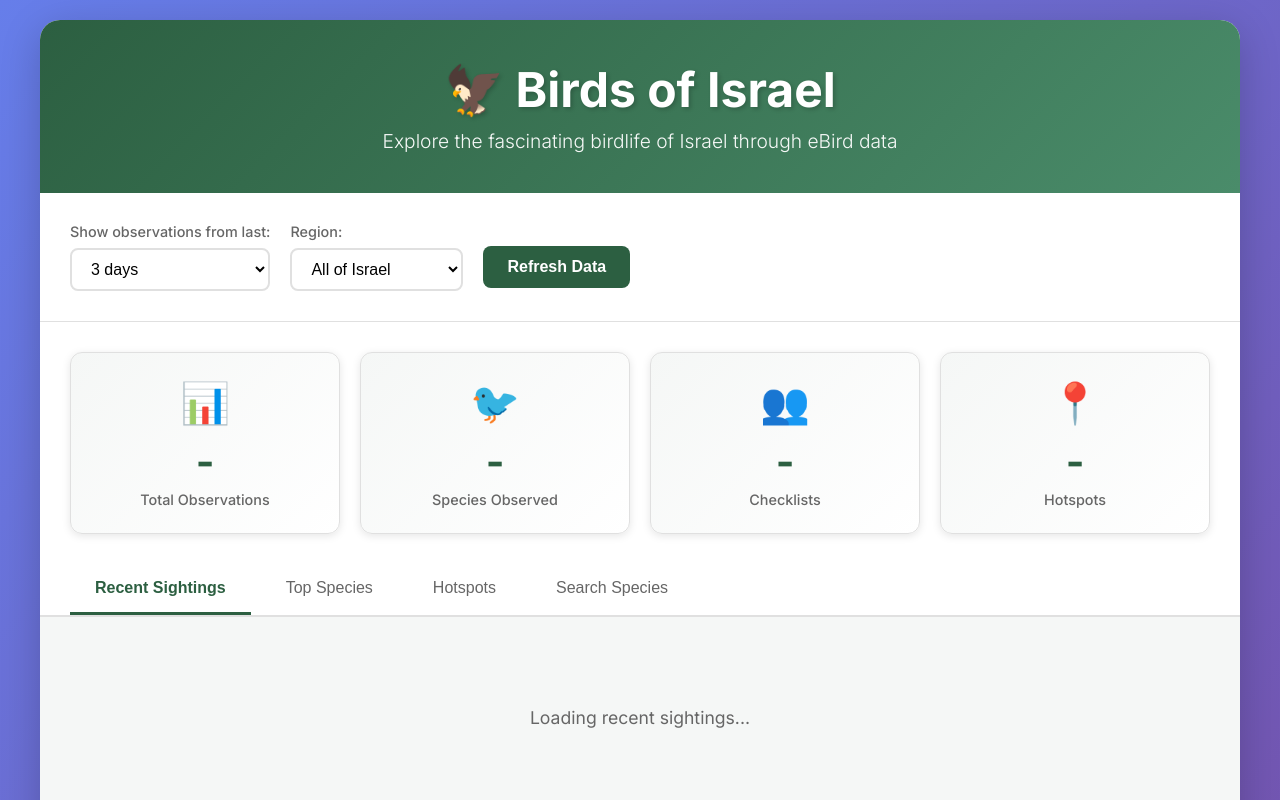
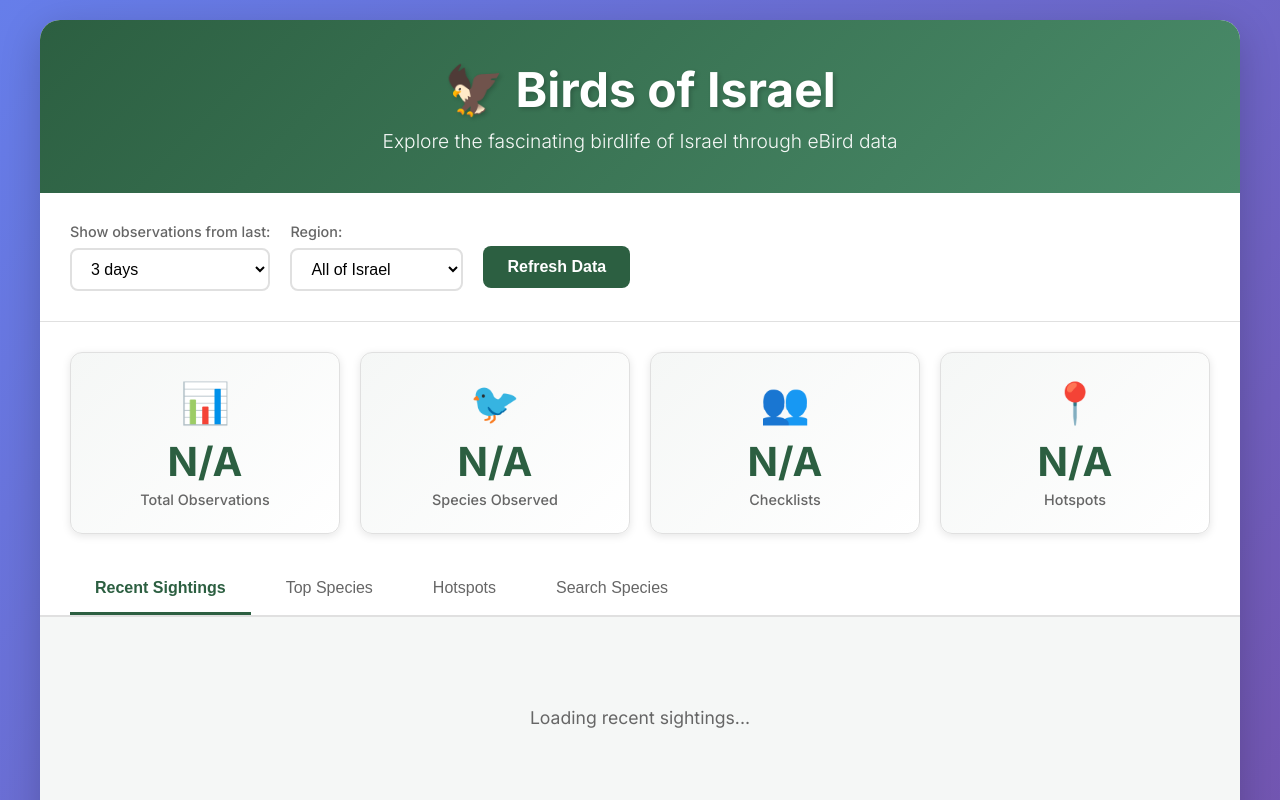
Before and after one commit to dagroove1980/birds-of-israel, a plain HTML site: page index.html in a window 1280 px wide. Shown: the top 800 px of the page. Drawn offline with Linux system fonts and the light colour scheme.

Commit message:
Fix: Improve config.js loading and error handling

```diff
--- a/app.js
+++ b/app.js
@@ -3,6 +3,8 @@ const EBIRD_API_BASE = 'https://api.ebird.org/v2';
 
 // Initialize app
 document.addEventListener('DOMContentLoaded', () => {
+    // Wait a bit for config.js to load if it exists
+    setTimeout(() => {
         // Check if API key is configured
         if (!window.EBIRD_API_KEY) {
             const warning = document.getElementById('api-key-warning');
@@ -10,8 +12,16 @@ document.addEventListener('DOMContentLoaded', () => {
                 warning.style.display = 'block';
             }
             // Disable controls
-        document.getElementById('refreshBtn').disabled = true;
-        document.getElementById('search-btn').disabled = true;
+            const refreshBtn = document.getElementById('refreshBtn');
+            const searchBtn = document.getElementById('search-btn');
+            if (refreshBtn) refreshBtn.disabled = true;
+            if (searchBtn) searchBtn.disabled = true;
+
+            // Show message in stats
+            document.getElementById('totalObservations').textContent = 'N/A';
+            document.getElementById('totalSpecies').textContent = 'N/A';
+            document.getElementById('totalChecklists').textContent = 'N/A';
+            document.getElementById('totalHotspots').textContent = 'N/A';
             return;
         }
 
@@ -27,6 +37,7 @@ document.addEventListener('DOMContentLoaded', () => {
                 searchSpecies();
             }
         });
+    }, 100); // Small delay to ensure config.js loads
 });
 
 // Tab switching
--- a/index.html
+++ b/index.html
@@ -111,7 +111,8 @@
         </footer>
     </div>
 
-    <script src="config.js" onerror="console.warn('config.js not found - API key not configured')"></script>
+    <!-- Load config.js first - if it doesn't exist (GitHub Pages), it will fail silently -->
+    <script src="config.js"></script>
     <script src="app.js"></script>
 </body>
 </html>
```
Lines whose indentation alone changed are shown as unchanged.
